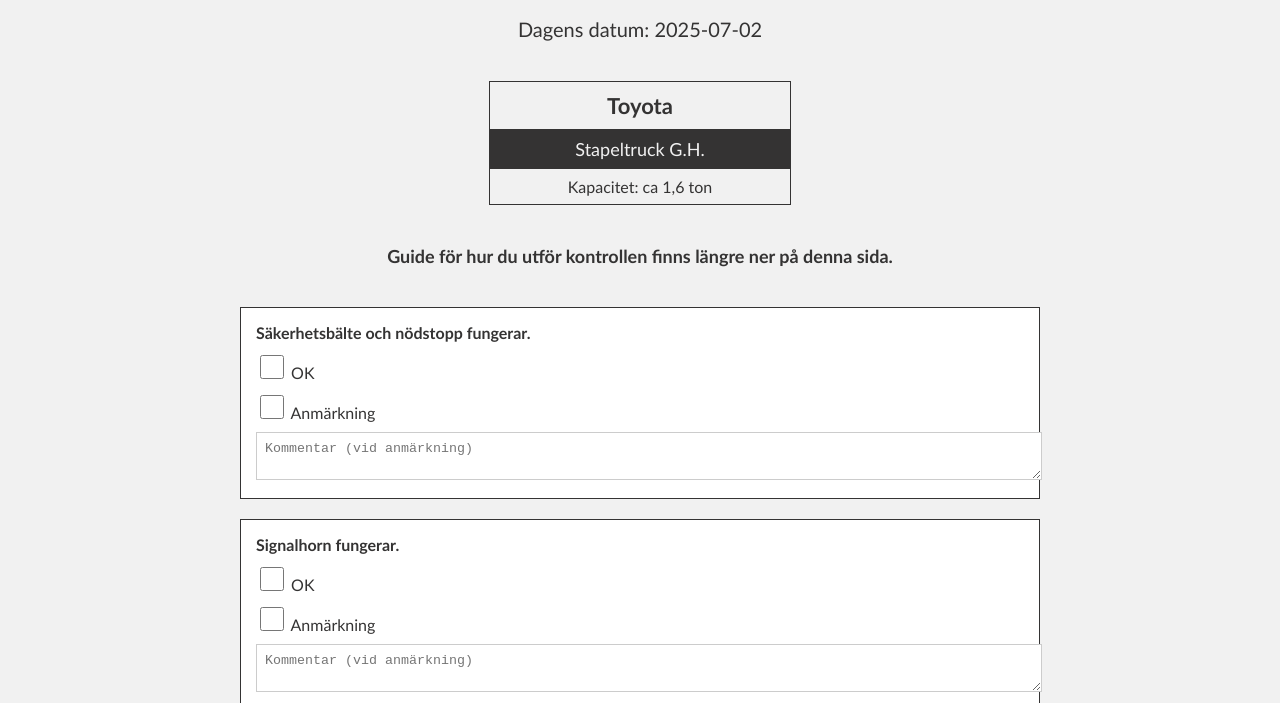
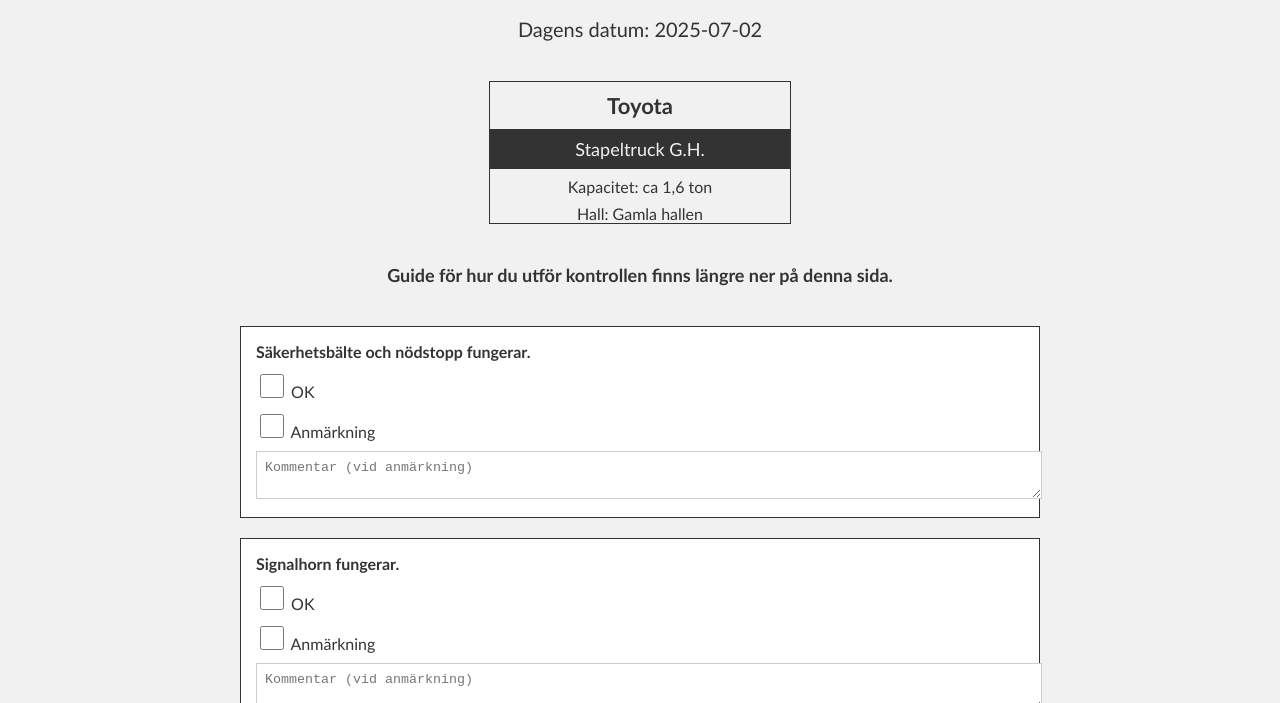
Before and after one commit to wahlinssvets/truckkontroll, a plain HTML site: page toyota-stapel-gh.html in a window 1280 px wide. Shown: the part 97-800 px from the top of the page. Drawn offline with Linux system fonts and the light colour scheme.

Commit message:
Update toyota-stapel-gh.html
add hall

```diff
--- a/toyota-stapel-gh.html
+++ b/toyota-stapel-gh.html
@@ -149,6 +149,7 @@
     <div class="truck-name">Toyota</div>
     <div class="truck-type">Stapeltruck G.H.</div>
     <div class="truck-capacity">Kapacitet: ca 1,6 ton</div>
+    <div class="truck-hall">Hall: Gamla hallen</div>
   </div>
 
   <p class="guide-hint">Guide för hur du utför kontrollen finns längre ner på denna sida.</p>
```
